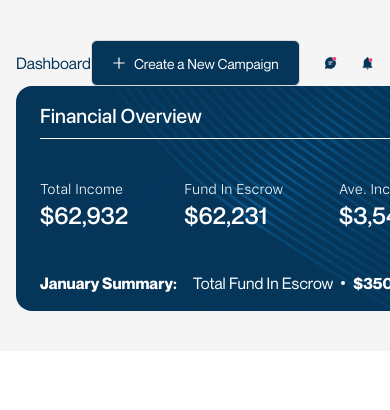
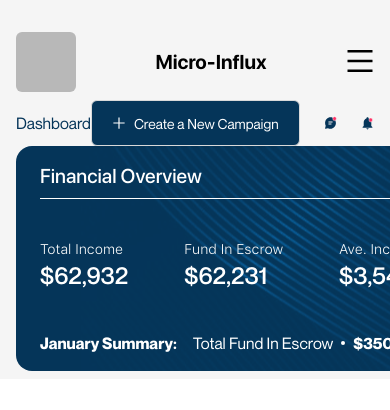
Before and after one commit to 5iveemmy/micr0-influx, a React (Vite) app: page / in a window 390 px wide. Shown: the top 410 px of the page. Built offline with nearby package versions, Linux system fonts and the light colour scheme.

Commit message:
chore: implement mobile header

```diff
--- /dev/null
+++ b/src/layouts/DashboardLayout/MobileHeader.tsx
@@ -0,0 +1,71 @@
+import { CloseOutlined, MenuOutlined } from "@ant-design/icons";
+import { Avatar, Drawer, Menu } from "antd";
+import { useLocation, useNavigate } from "react-router-dom";
+import { useState } from "react";
+
+const MobileHeader = () => {
+  const [open, setOpen] = useState<boolean>(false);
+  const navigate = useNavigate();
+  const location = useLocation();
+
+  const toggleDrawer = () => {
+    setOpen(!open);
+  };
+
+  const navList = [
+    {
+      text: "Dashboard",
+      path: "/dashboard/home",
+    },
+    {
+      text: "Campaigns",
+      path: "/dashboard/campaign",
+    },
+    {
+      text: "Messages",
+      path: "/dashboard/messages",
+    },
+    {
+      text: "Earning History",
+      path: "/dashboard/earnings",
+    },
+    {
+      text: "Settings",
+      path: "/dashboard/settings",
+    },
+  ];
+
+  const menuItems = navList.map(({ text, path }) => ({
+    key: text,
+    label: text,
+    onClick: () => {
+      toggleDrawer();
+      navigate(path);
+    },
+    style: {
+      backgroundColor: location.pathname.startsWith(path) ? "#053559" : "",
+      color: location.pathname.startsWith(path) ? "white" : "",
+      padding: "16px",
+    },
+  }));
+
+  return (
+    <div className="flex md:hidden px-4 pt-8 items-center justify-between">
+      <Avatar src="/favicon.svg" shape="square" size={60} />
+      <h1 className="text-xl font-sf font-bold">Micro-Influx</h1>
+      <div className="cursor-pointer" onClick={toggleDrawer}>
+        {open ? (
+          <CloseOutlined style={{ fontSize: "28px" }} />
+        ) : (
+          <MenuOutlined style={{ fontSize: "28px" }} />
+        )}
+      </div>
+
+      <Drawer placement="right" onClose={toggleDrawer} open={open}>
+        <Menu mode="inline" items={menuItems} style={{ border: "none" }} />
+      </Drawer>
+    </div>
+  );
+};
+
+export default MobileHeader;
--- a/src/layouts/DashboardLayout/index.tsx
+++ b/src/layouts/DashboardLayout/index.tsx
@@ -1,5 +1,6 @@
 import { Layout } from "antd";
 import Sidebar from "./Sidebar";
+import MobileHeader from "./MobileHeader";
 
 const { Content } = Layout;
 
@@ -10,11 +11,13 @@ interface Props {
 
 const DashboardLayout = ({ children }: Props) => {
   return (
-    <Layout className="lg:h-[calc(100vh+44px)]">
+    <Layout className=" lg:h-[calc(100vh+44px)]">
       <Sidebar />
-
+      <MobileHeader />
       <Layout className="lg:ml-80 bg-#FAFAFA min-h-full">
-        <Content className="px-4 md:pl-6 py-10 md:pr-10 ">{children}</Content>
+        <Content className="px-4 md:pl-6 py-2 md:py-10 md:pr-10 ">
+          {children}
+        </Content>
       </Layout>
     </Layout>
   );
```
